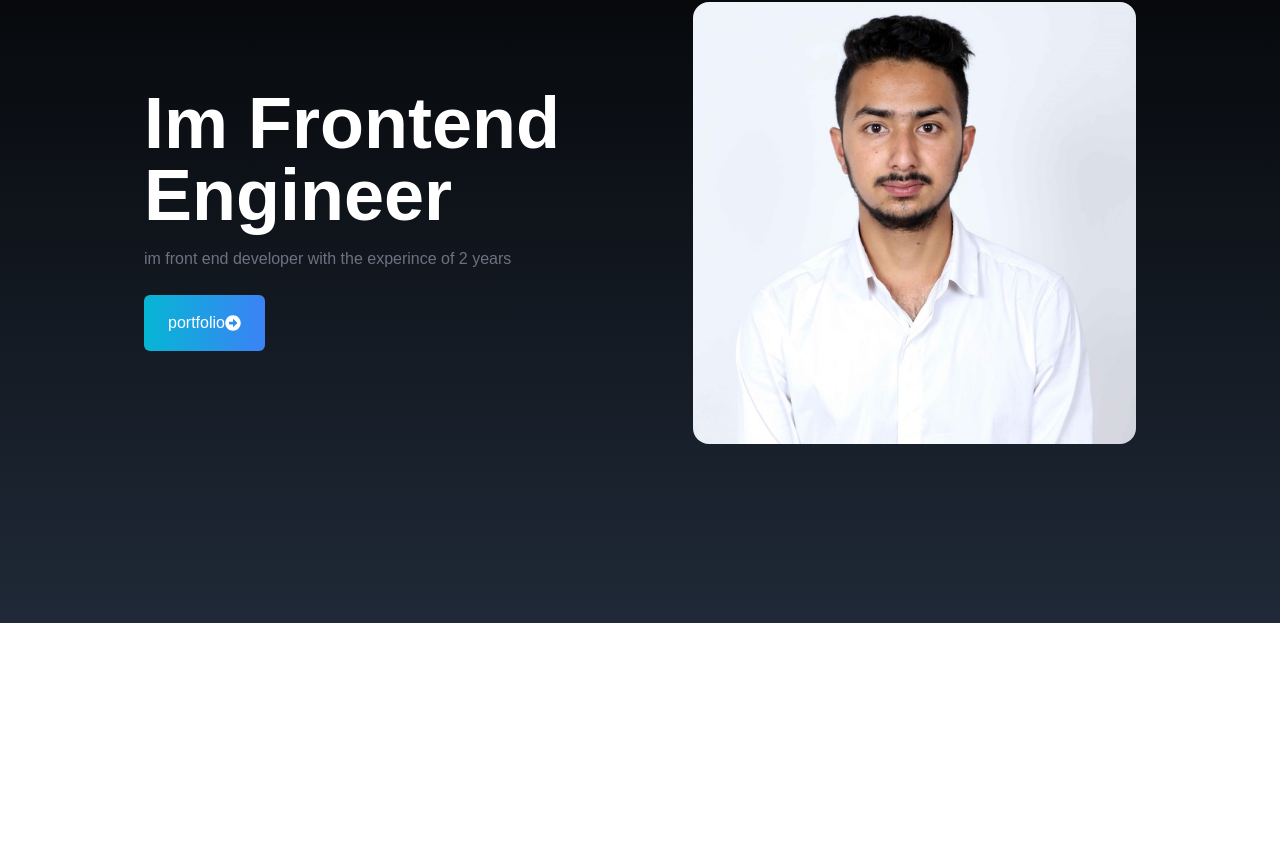
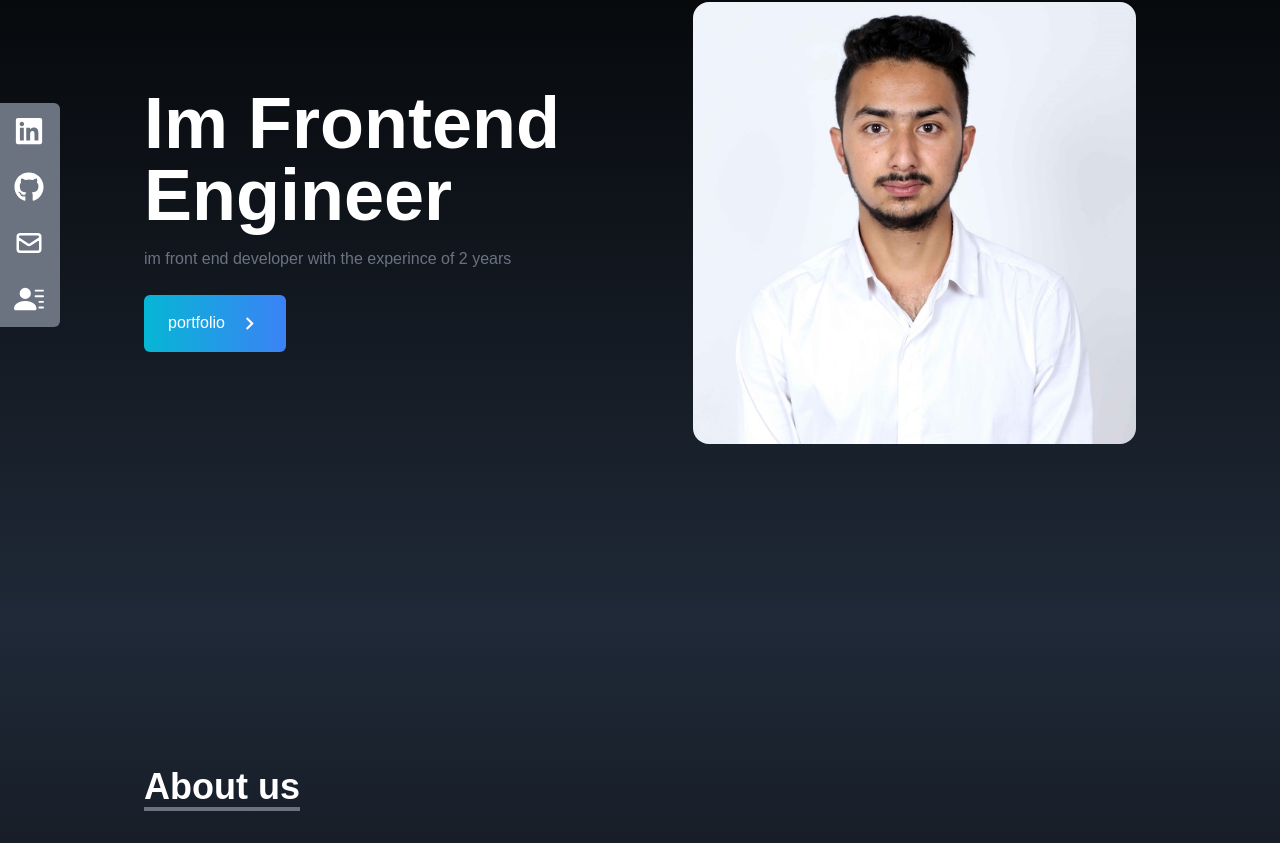
Before and after one commit to Anish9039/Myportfolio, a React (Create React App) app: page / in a window 1280 px wide. Shown: the part 177-1020 px from the top of the page. Before the commit the page ends 800 px from the top, so only its background shows below. Built offline with nearby package versions, Linux system fonts and the light colour scheme.

Commit message:
Added about section

```diff
--- a/src/App.js
+++ b/src/App.js
@@ -1,6 +1,8 @@
 import './App.css';
 import NavBar from './components/navbar';
 import Home from './components/home'
+import SocialLinks from './components/SocialLinks';
+import AboutUs from './components/About';
 
 function App() {
   return (
@@ -8,6 +10,8 @@ function App() {
     <div>
   <NavBar />
   <Home />
+  <SocialLinks />
+  <AboutUs />
   </div>
 
   );
--- /dev/null
+++ b/src/components/About.js
@@ -0,0 +1,20 @@
+import React from 'react'
+
+const aboutus = () => {
+  return (
+    <div className='w-full h-screen bg-gradient-to-b from-gray-800 to-black text-white' >
+
+     <div className="max-w-screen-lg p-4 mx-auto flex flex-col justify-center w-full h-full">
+      <div className="pb-8">
+      <p className="text-4xl font-bold inline border-b-4 border-gray-500">About us</p>
+      </div>
+
+      <p className="text-xl mt-20" >im a front end engineer with the experince of 2.5 yearsssadfff Lorem Ipsum is simply dummy text of the printing and typesetting industry. Lorem Ipsum has been the industry's standard dummy text ever since the 1500s, when an unknown printer took a galley of type and scrambled it to make a type specimen book. It has survived not only five centuries, but also the leap into electronic typesetting, remaining essentially unchanged. It was popularised in the 1960s with the release of Letraset sheets containing Lorem Ipsum passages, and more recently with desktop publishing software like Aldus PageMaker including versions of Lorem Ipsum.</p>
+        <br />
+       <p className="text-xl" >It is a long established fact that a reader will be distracted by the readable content of a page when looking at its layout. The point of using Lorem Ipsum is that it has a more-or-less normal distribution of letters, as opposed to using 'Content here, content here', making it look like readable English. Many desktop publishing packages and web page editors now use Lorem Ipsum as their default model text, and a search for 'lorem ipsum' will uncover many web sites still in their infancy. Various versions have evolved over the years, sometimes by accident, sometimes on purpose (injected humour and the like). </p>
+  </div>
+    </div>
+  )
+}
+
+export default aboutus
--- /dev/null
+++ b/src/components/SocialLinks.js
@@ -0,0 +1,76 @@
+import React from "react";
+import { FaGithub, FaLinkedin } from "react-icons/fa";
+import { HiOutlineMail } from "react-icons/hi";
+import { BsFillPersonLinesFill } from "react-icons/bs";
+
+const SocialLinks = () => {
+  const links = [
+    {
+      id: 1,
+      child: (
+        <>
+          LinkedIn <FaLinkedin size={30} />
+        </>
+      ),
+      href: "https://linkedin.com",
+      style: "rounded-tr-md",
+    },
+    {
+      id: 2,
+      child: (
+        <>
+          GitHub <FaGithub size={30} />
+        </>
+      ),
+      href: "https://github.com/theyashpatel",
+    },
+    {
+      id: 3,
+      child: (
+        <>
+          Mail <HiOutlineMail size={30} />
+        </>
+      ),
+      href: "mailto:foo@gmail.com",
+    },
+    {
+      id: 4,
+      child: (
+        <>
+          Resume <BsFillPersonLinesFill size={30} />
+        </>
+      ),
+      style: "rounded-br-md",
+      href: "/resume.pdf",
+      download: true,
+    },
+  ];
+  return (
+    <div className="hidden flex-col top-[35%] left-0 fixed lg:flex">
+      <ul>
+        {links.map((link) => (
+          <li
+            key={link.id}
+            className={
+              "flex justify-between items-center w-40 h-14 px-4 ml-[-100px] hover:ml-[-10px] hover:rounded-md duration-300 bg-gray-500" +
+              " " +
+              link.style
+            }
+          >
+            <a
+              href={link.href ? link.href : "/"}
+              className="flex justify-between items-center w-full text-white"
+              download={link.download}
+              target="_blank"
+              rel="noreferrer"
+            >
+              {link.child}
+            </a>
+          </li>
+        ))}
+      </ul>
+    </div>
+  );
+};
+
+export default SocialLinks;
--- a/src/components/home.js
+++ b/src/components/home.js
@@ -1,6 +1,6 @@
 import React from 'react'
 import Anish from '../assets/portfolio/Anish.jpg';
-import { FaArrowAltCircleRight } from "react-icons/fa";
+import { MdOutlineKeyboardArrowRight } from 'react-icons/md';
 
 
 
@@ -17,11 +17,11 @@ const home = () => {
             im  front end developer with the experince of 2 years
         </p>
         <div>
-            <button className="text-white w-fit px-6 py-4 my-2 flex items-center rounded-md bg-gradient-to-r from-cyan-500 to-blue-500 crusor-pointer">
+            <button className="group text-white w-fit px-6 py-4 my-2 flex items-center rounded-md bg-gradient-to-r from-cyan-500 to-blue-500 cursor-pointer">
                 portfolio
 
-                <span>
-                <FaArrowAltCircleRight />
+                <span className='group-hover:rotate-90 duration-300'>
+                <MdOutlineKeyboardArrowRight size={25} className='ml-3' />
                 </span>
 
 
--- a/src/components/navbar.js
+++ b/src/components/navbar.js
@@ -1,5 +1,7 @@
 import React, { useState }  from "react";
 import {FaBars,FaTimes} from "react-icons/fa";
+
+
 
 const NavBar = () => {
 
@@ -31,7 +33,7 @@ const links = [
 
      <div className="flex justify-between items-center w-full h-20 px-4 text-white bg-black fixed">
         <div>
-            <h1 className="text-5xl font-italic font-italic ml-2">Anish </h1>
+            <h1 className="text-5xl font-italic ml-2">Anish </h1>
         </div>
 
 
```
Also changed, not shown: src/components/Portfolio.js (added).
